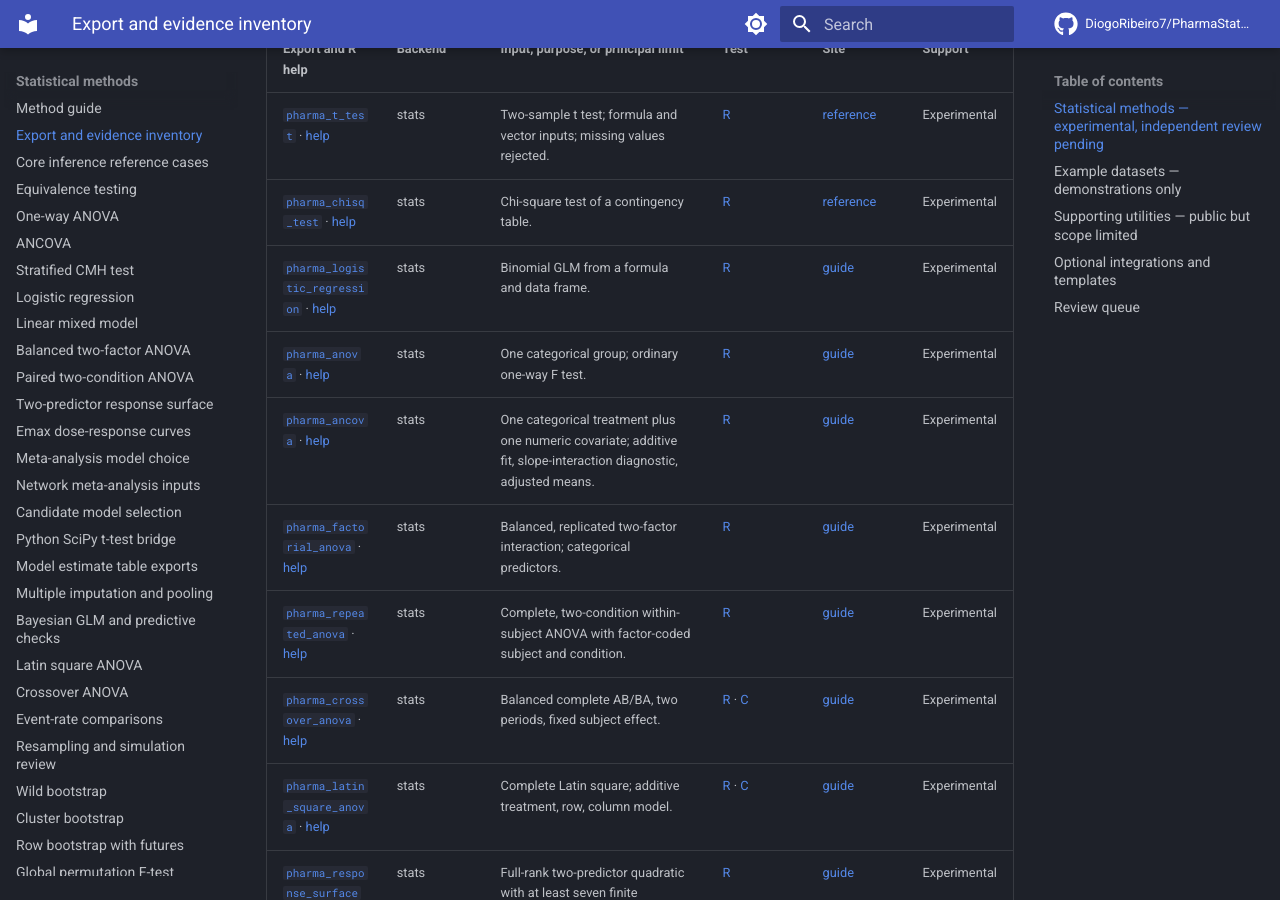
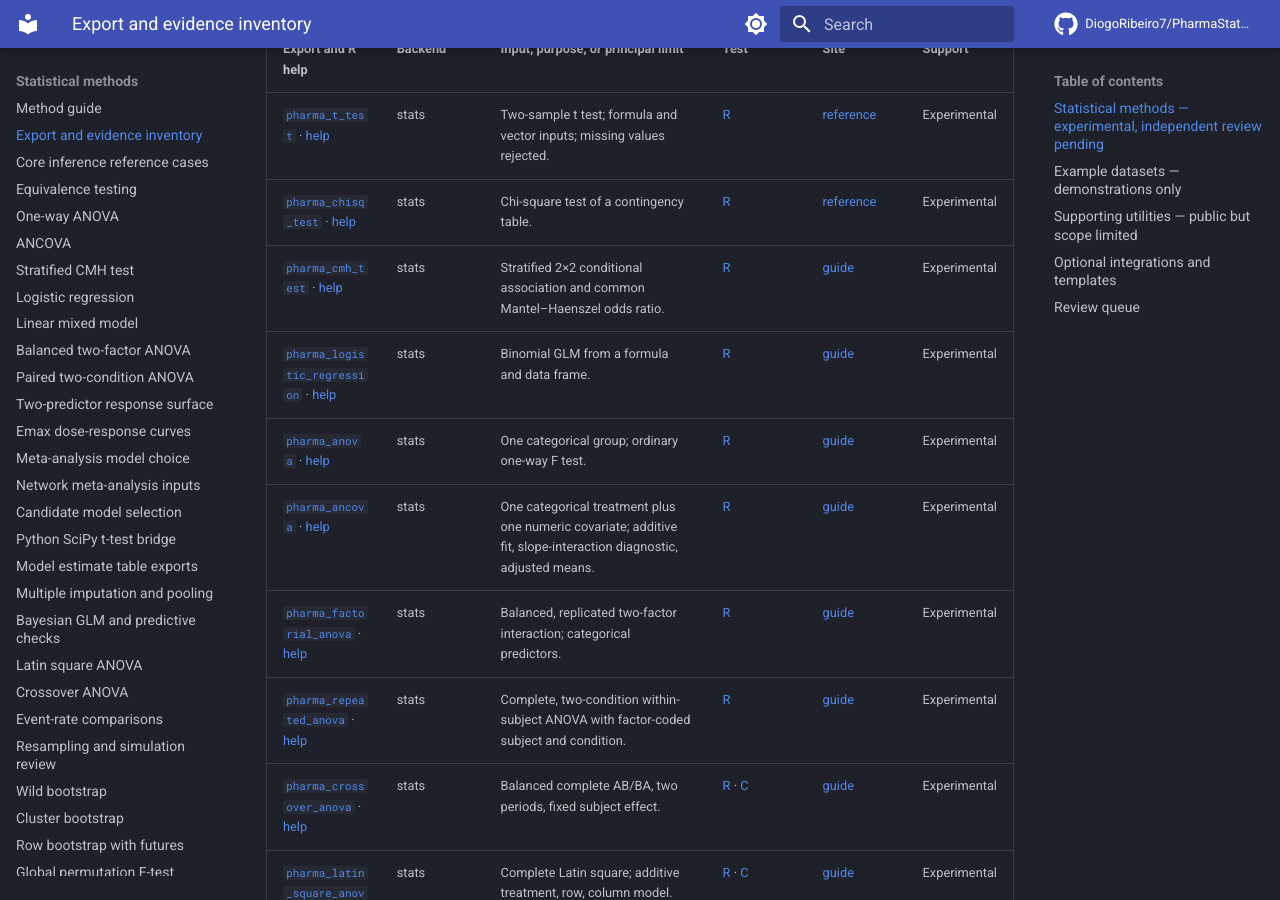
Before and after one commit to DiogoRibeiro7/PharmaStatsR, an MkDocs documentation site: the page built from docs/method-inventory.md, in a window 1280 px wide and 900 px high, scrolled down 852 px. Built offline with MkDocs 1.6.1 and Material for MkDocs 9.7.7, drawn with Linux system fonts in a browser that asks for light colours; comment, search, counter and statistics services are not loaded.

Commit message:
docs: register CMH export correctly

```diff
--- a/docs/method-inventory.md
+++ b/docs/method-inventory.md
@@ -13,7 +13,8 @@ The five resampling, permutation, and trial-simulation exports have a [family re
 | Export and R help | Backend | Input, purpose, or principal limit | Test | Site | Support |
 | --- | --- | --- | --- | --- | --- |
 | [`pharma_t_test`](https://github.com/DiogoRibeiro7/PharmaStatsR/blob/main/R/pharma_t_test.R) · [help](https://github.com/DiogoRibeiro7/PharmaStatsR/blob/main/man/pharma_t_test.Rd) | stats | Two-sample t test; formula and vector inputs; missing values rejected. | [R](https://github.com/DiogoRibeiro7/PharmaStatsR/blob/main/tests/testthat/test-core-inference-references.R) | [reference](core-reference-cases.md) | Experimental |
-| [`pharma_chisq_test`](https://github.com/DiogoRibeiro7/PharmaStatsR/blob/main/R/pharma_chisq_test.R) · [help](https://github.com/DiogoRibeiro7/PharmaStatsR/blob/main/man/pharma_chisq_test.Rd) | stats | Chi-square test of a contingency table. | [R](https://github.com/DiogoRibeiro7/PharmaStatsR/blob/main/tests/testthat/test-core-inference-references.R) | [reference](core-reference-cases.md) | Experimental |\n| [`pharma_cmh_test`](https://github.com/DiogoRibeiro7/PharmaStatsR/blob/main/R/pharma_cmh_test.R) · [help](https://github.com/DiogoRibeiro7/PharmaStatsR/blob/main/man/pharma_cmh_test.Rd) | stats | Stratified 2×2 conditional association and common Mantel–Haenszel odds ratio. | [R](https://github.com/DiogoRibeiro7/PharmaStatsR/blob/main/tests/testthat/test-cmh-reference.R) | [guide](cmh.md) | Experimental |
+| [`pharma_chisq_test`](https://github.com/DiogoRibeiro7/PharmaStatsR/blob/main/R/pharma_chisq_test.R) · [help](https://github.com/DiogoRibeiro7/PharmaStatsR/blob/main/man/pharma_chisq_test.Rd) | stats | Chi-square test of a contingency table. | [R](https://github.com/DiogoRibeiro7/PharmaStatsR/blob/main/tests/testthat/test-core-inference-references.R) | [reference](core-reference-cases.md) | Experimental |
+| [`pharma_cmh_test`](https://github.com/DiogoRibeiro7/PharmaStatsR/blob/main/R/pharma_cmh_test.R) · [help](https://github.com/DiogoRibeiro7/PharmaStatsR/blob/main/man/pharma_cmh_test.Rd) | stats | Stratified 2×2 conditional association and common Mantel–Haenszel odds ratio. | [R](https://github.com/DiogoRibeiro7/PharmaStatsR/blob/main/tests/testthat/test-cmh-reference.R) | [guide](cmh.md) | Experimental |
 | [`pharma_logistic_regression`](https://github.com/DiogoRibeiro7/PharmaStatsR/blob/main/R/pharma_logistic_regression.R) · [help](https://github.com/DiogoRibeiro7/PharmaStatsR/blob/main/man/pharma_logistic_regression.Rd) | stats | Binomial GLM from a formula and data frame. | [R](https://github.com/DiogoRibeiro7/PharmaStatsR/blob/main/tests/testthat/test-logistic-reference.R) | [guide](logistic-regression.md) | Experimental |
 | [`pharma_anova`](https://github.com/DiogoRibeiro7/PharmaStatsR/blob/main/R/pharma_anova.R) · [help](https://github.com/DiogoRibeiro7/PharmaStatsR/blob/main/man/pharma_anova.Rd) | stats | One categorical group; ordinary one-way F test. | [R](https://github.com/DiogoRibeiro7/PharmaStatsR/blob/main/tests/testthat/test-core-inference-references.R) | [guide](anova.md) | Experimental |
 | [`pharma_ancova`](https://github.com/DiogoRibeiro7/PharmaStatsR/blob/main/R/pharma_ancova.R) · [help](https://github.com/DiogoRibeiro7/PharmaStatsR/blob/main/man/pharma_ancova.Rd) | stats | One categorical treatment plus one numeric covariate; additive fit, slope-interaction diagnostic, adjusted means. | [R](https://github.com/DiogoRibeiro7/PharmaStatsR/blob/main/tests/testthat/test-ancova-reference.R) | [guide](ancova.md) | Experimental |
```
